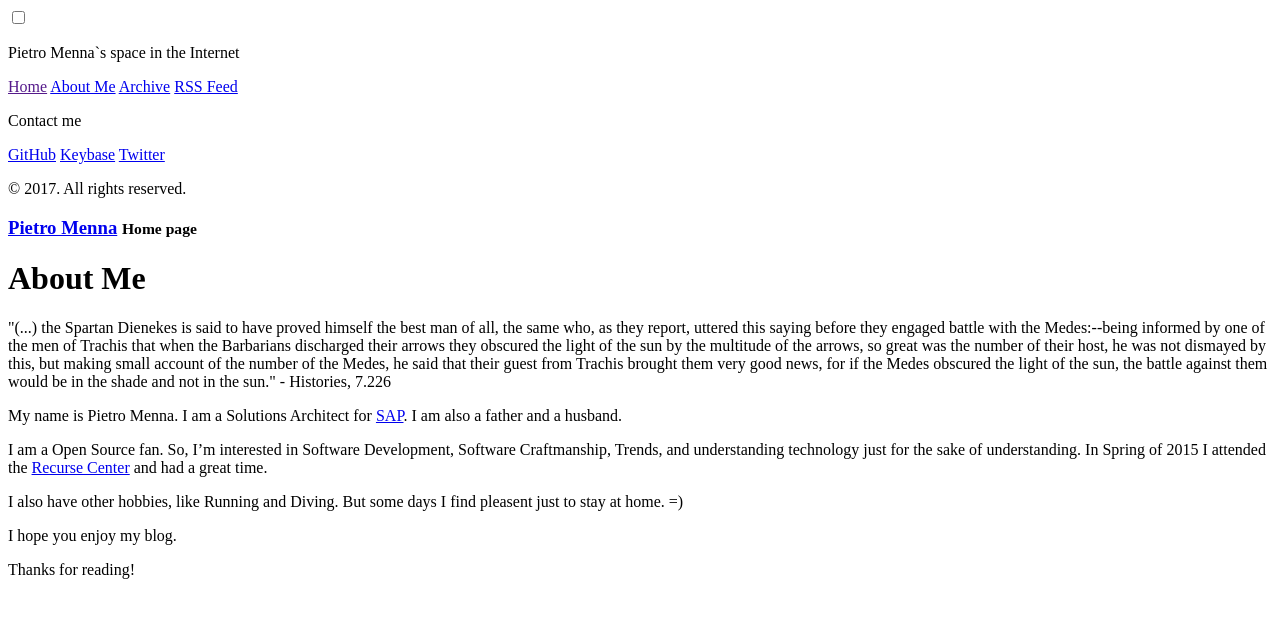
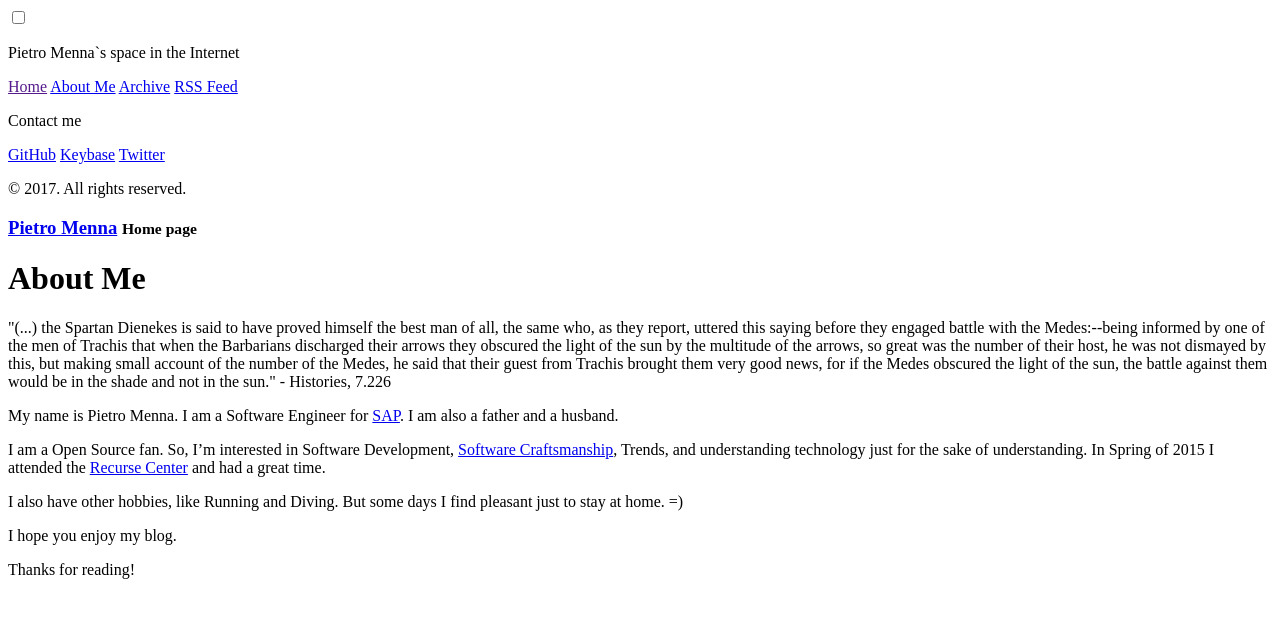
Before and after one commit to pietromenna/pietromenna.github.io, a Jekyll site: the page built from about.md, in a window 1280 px wide. Shown: the top 618 px of the page. Built offline with Jekyll 4.4.1, drawn with Linux system fonts in a browser that asks for light colours; a script that is not in the unit is left out.

Commit message:
Fix typos in about.md and add link for Craftsmanship movement

```diff
--- a/about.md
+++ b/about.md
@@ -7,11 +7,11 @@
   "(...) the Spartan Dienekes is said to have proved himself the best man of all, the same who, as they report, uttered this saying before they engaged battle with the Medes:--being informed by one of the men of Trachis that when the Barbarians discharged their arrows they obscured the light of the sun by the multitude of the arrows, so great was the number of their host, he was not dismayed by this, but making small account of the number of the Medes, he said that their guest from Trachis brought them very good news, for if the Medes obscured the light of the sun, the battle against them would be in the shade and not in the sun." - Histories, 7.226
 </p>
 
-My name is Pietro Menna. I am a Solutions Architect for [SAP][1]. I am also a father and a husband.
+My name is Pietro Menna. I am a Software Engineer for [SAP][1]. I am also a father and a husband.
 
-I am a Open Source fan. So, I'm interested in Software Development, Software Craftmanship, Trends, and understanding technology just for the sake of understanding. In Spring of 2015 I attended the [Recurse Center][2] and had a great time.
+I am a Open Source fan. So, I'm interested in Software Development, [Software Craftsmanship][3], Trends, and understanding technology just for the sake of understanding. In Spring of 2015 I attended the [Recurse Center][2] and had a great time.
 
-I also have other hobbies, like Running and Diving. But some days  I find pleasent just to stay at home. =)
+I also have other hobbies, like Running and Diving. But some days  I find pleasant just to stay at home. =)
 
 I hope you enjoy my blog.
 
```
Also changed, not shown: other parts of about.md (+1 -0 lines).
